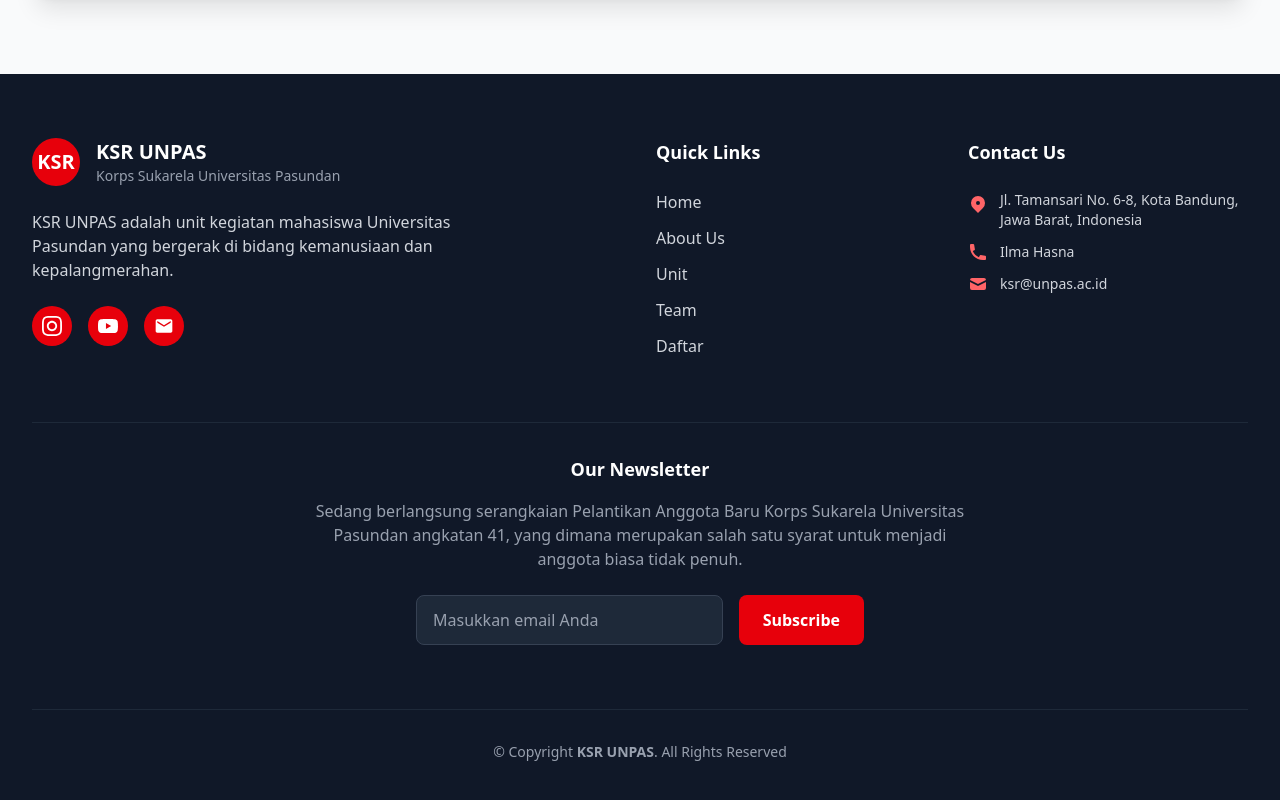
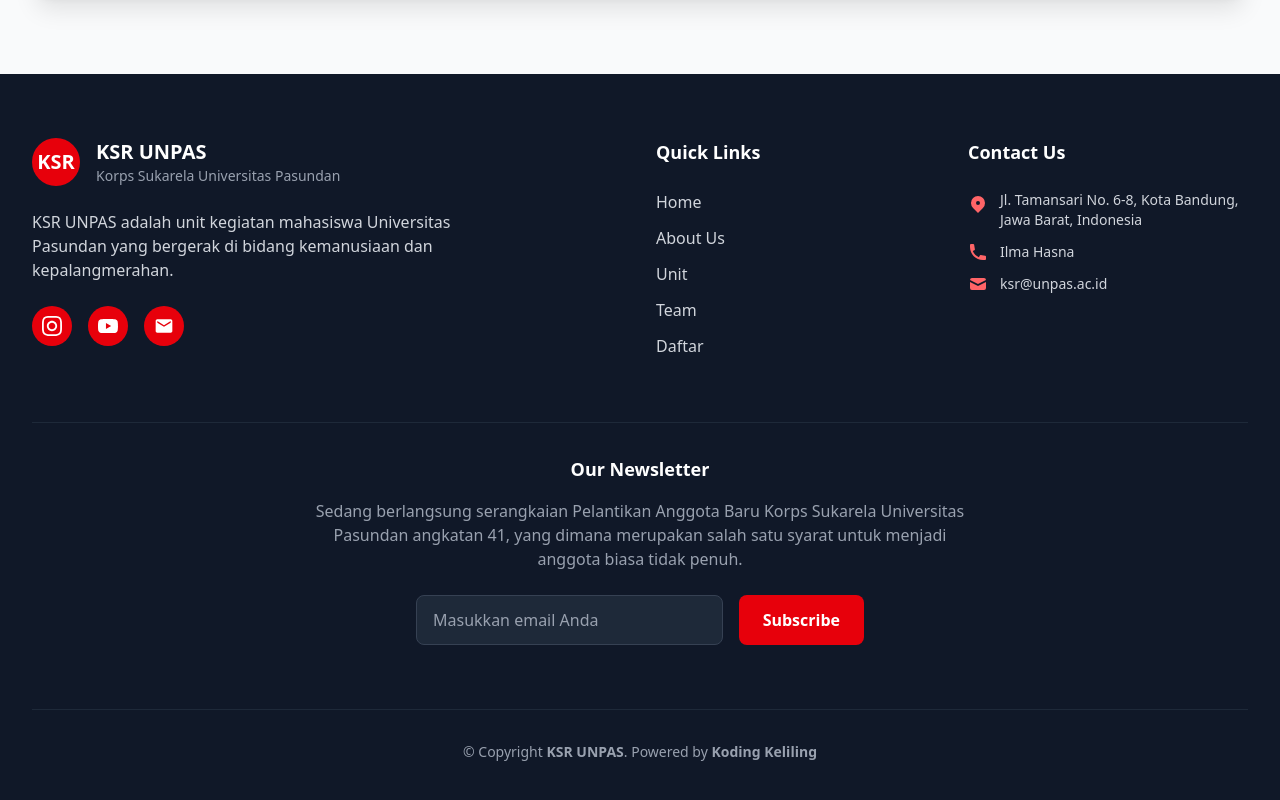
Before and after one commit to kodingkeliling/ksr-app, a Next.js app: page / in a window 1280 px wide. Shown: the part 9458-10258 px from the top of the page. Built offline with nearby package versions, Linux system fonts and the light colour scheme.

Commit message:
fix footer

```diff
--- a/src/components/Footer.tsx
+++ b/src/components/Footer.tsx
@@ -133,7 +133,7 @@
         {/* Bottom Bar */}
         <div className="mt-16 pt-8 border-t border-gray-800 text-center">
           <p className="text-gray-400 text-sm">
-            © Copyright <strong>KSR UNPAS</strong>. All Rights Reserved
+            © Copyright <strong>KSR UNPAS</strong>. Powered by <strong>Koding Keliling</strong>
           </p>
         </div>
       </div>
```
